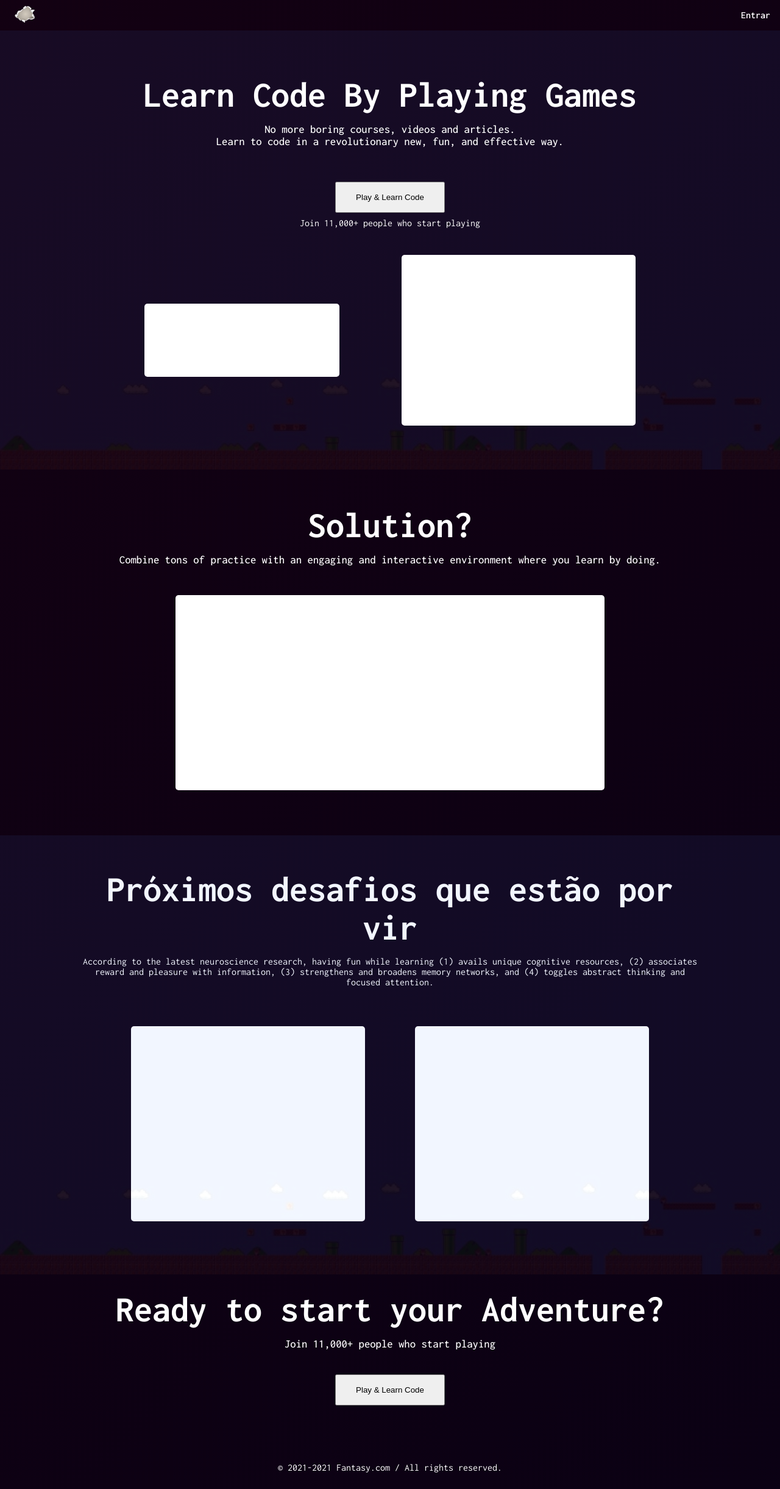
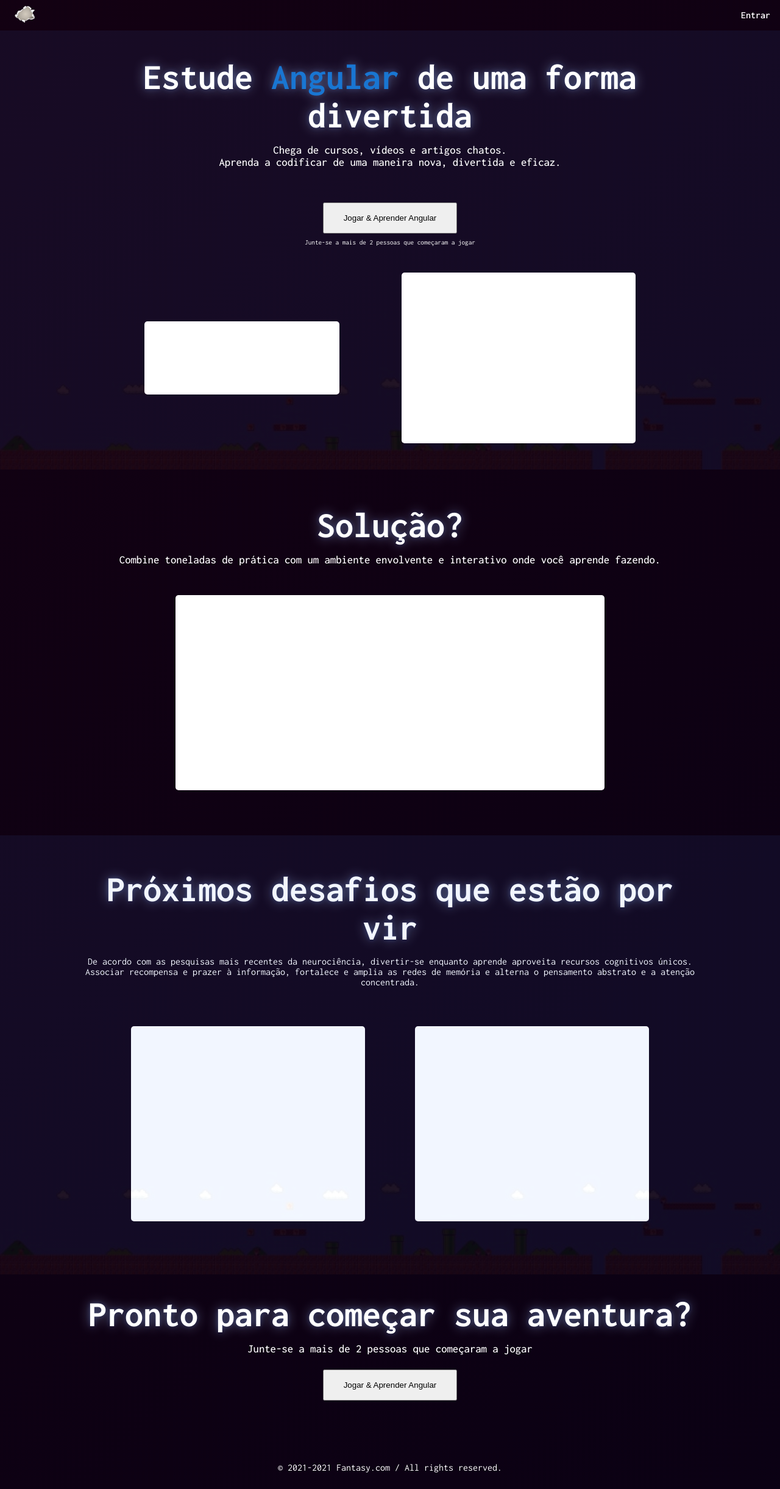
Before and after one commit to jacolpn/angular-fantasy, an Angular app: page / in a window 1280 px wide. Shown: the whole page at 61% size. Built offline with nearby package versions, Linux system fonts and the light colour scheme.

Commit message:
translated text home

```diff
--- a/src/app/home/home.component.css
+++ b/src/app/home/home.component.css
@@ -30,11 +30,16 @@
 
 .main-text {
   text-align: center;
-  padding-bottom: 20px;
+  padding-bottom: 20px
+}
+
+.text-angular {
+  color: #1976d2;
 }
 
 h1 {
   font-size: 7.5vh;
+  text-shadow: 0 0 20px rgb(192 219 255 / 48%), 0 0 8px rgb(65 120 255 / 24%);
   margin: 0 0 2vh 0;
 }
 
@@ -50,7 +55,7 @@ h3 {
 }
 
 .main-text-like {
-  font-size: 2vh;
+  font-size: 1.4vh;
   margin: 1vh 0 3vh 0;
   padding: 0;
 }
@@ -143,7 +148,7 @@ h3 {
 }
 
 .second-button {
-  margin-top: 5vh;
+  margin-top: 3vh;
   padding: 2vh 4vh;
   cursor: pointer;
 }
--- a/src/app/home/home.component.html
+++ b/src/app/home/home.component.html
@@ -3,14 +3,14 @@
 
   <div class="main-container-text">
     <div class="main-text">
-      <h1>Learn Code By Playing Games</h1>
+      <h1>Estude <span class="text-angular">Angular</span> de uma forma divertida</h1>
 
-      <h3>No more boring courses, videos and articles.</h3>
-      <h3>Learn to code in a revolutionary new, fun, and effective way.</h3>
+      <h3>Chega de cursos, vídeos e artigos chatos.</h3>
+      <h3>Aprenda a codificar de uma maneira nova, divertida e eficaz.</h3>
 
-      <button class="main-button">Play & Learn Code</button>
+      <button class="main-button">Jogar & Aprender Angular</button>
 
-      <p class="main-text-like">Join 11,000+ people who start playing</p>
+      <p class="main-text-like">Junte-se a mais de 2 pessoas que começaram a jogar</p>
     </div>
 
     <div class="main-square">
@@ -23,9 +23,9 @@
 
 <div class="second-wrapper">
   <div class="second-container">
-    <h1>Solution?</h1>
+    <h1>Solução?</h1>
 
-    <h3>Combine tons of practice with an engaging and interactive environment where you learn by doing.</h3>
+    <h3>Combine toneladas de prática com um ambiente envolvente e interativo onde você aprende fazendo.</h3>
 
     <div class="second-container-square">
       <div class="second-square"></div>
@@ -40,11 +40,8 @@
     <h1>Próximos desafios que estão por vir</h1>
 
     <p>
-      According to the latest neuroscience research,
-      having fun while learning (1) avails unique cognitive resources,
-      (2) associates reward and pleasure with information, (3)
-      strengthens and broadens memory networks, and (4)
-      toggles abstract thinking and focused attention.
+      De acordo com as pesquisas mais recentes da neurociência, divertir-se enquanto aprende aproveita recursos cognitivos únicos.
+      Associar recompensa e prazer à informação, fortalece e amplia as redes de memória e alterna o pensamento abstrato e a atenção concentrada.
     </p>
 
     <div class="third-container-square">
@@ -56,10 +53,10 @@
 
 <div class="fourth-wrapper">
   <div class="fourth-container">
-    <h1>Ready to start your Adventure?</h1>
+    <h1>Pronto para começar sua aventura?</h1>
 
-    <h3>Join 11,000+ people who start playing</h3>
+    <h3>Junte-se a mais de 2 pessoas que começaram a jogar</h3>
 
-    <button class="second-button">Play & Learn Code</button>
+    <button class="second-button">Jogar & Aprender Angular</button>
   </div>
 </div>
```
